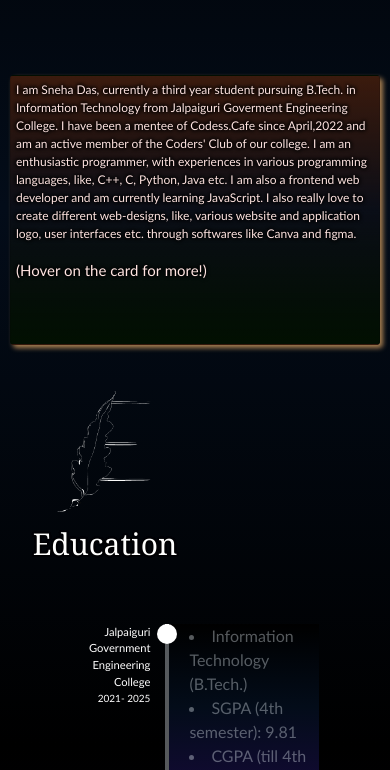
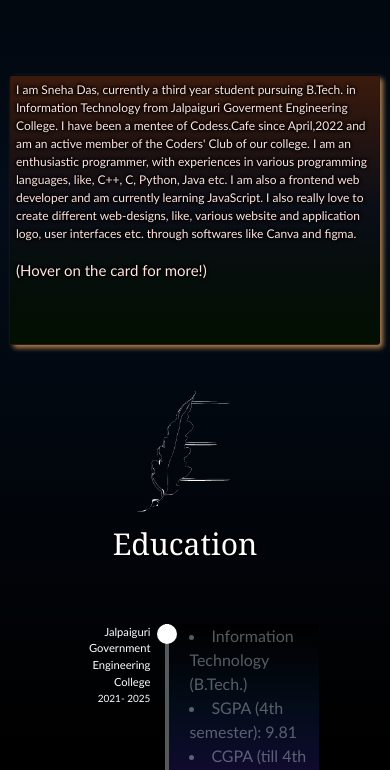
Before and after one commit to iamsnehadas/Sneha_Das_Portfolio, a plain HTML site: page index.html in a window 390 px wide. Shown: the part 330-1100 px from the top of the page. Drawn offline with nearby package versions, Linux system fonts and the light colour scheme.

Commit message:
Update edu_style.css

```diff
--- a/edu_style.css
+++ b/edu_style.css
@@ -144,11 +144,10 @@
   .left {
     flex: 30%;
     display: flex;
-
     padding: 10px;
     padding-bottom: 0;
     font-size: 1.8rem;
-    margin-left: 10px;
+    margin-left: 90px;
     margin-top: -100px;
   }
   .right {
```
